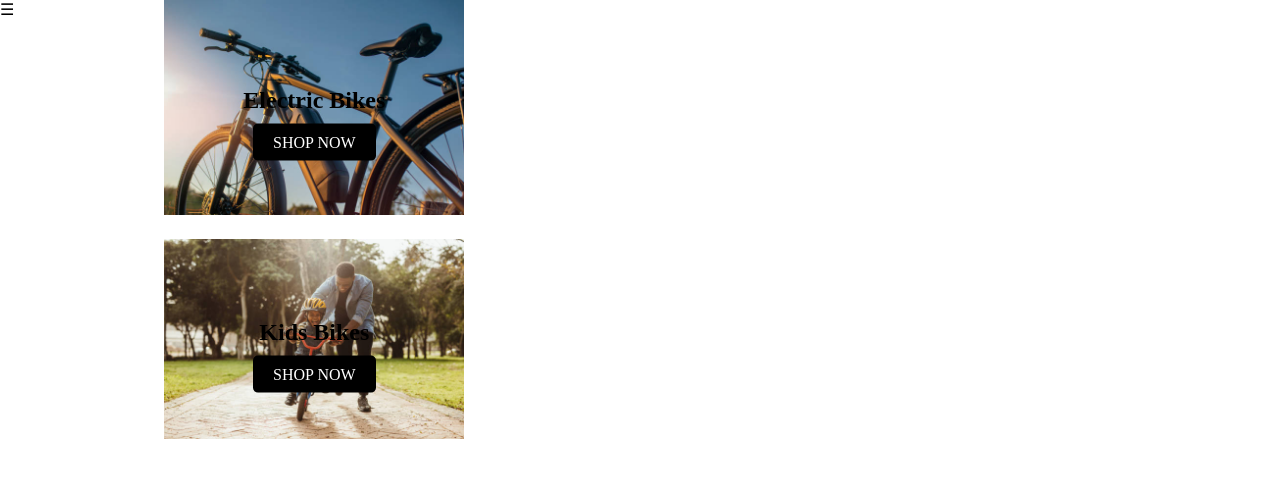
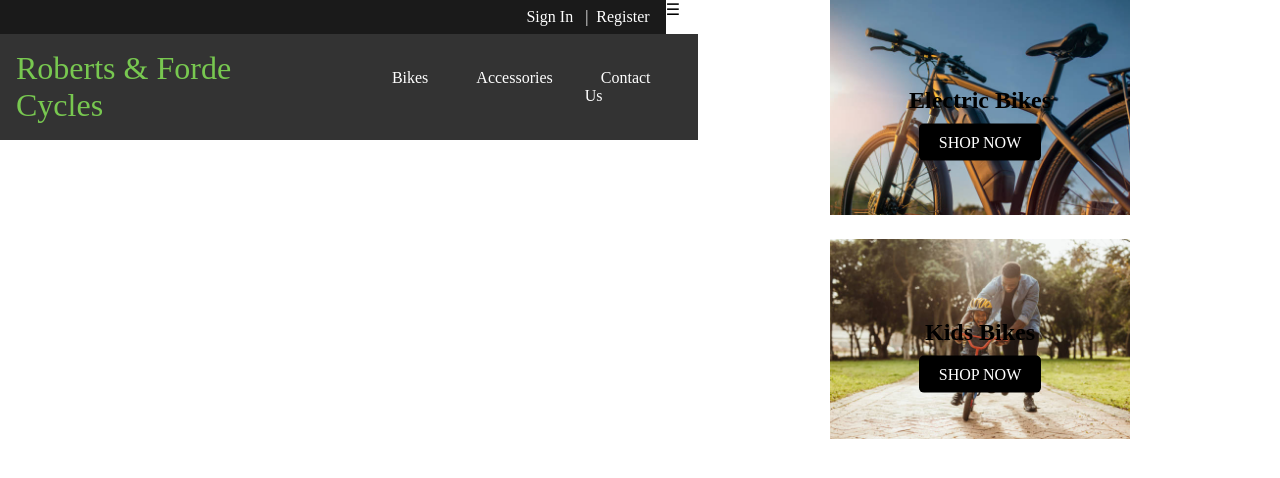
Before and after one commit to FordeTimmy/ppit, a React (Create React App) app: page /home in a window 1280 px wide. Shown: the top 478 px of the page. Built offline with nearby package versions, Linux system fonts and the light colour scheme.

Commit message:
updates and bug fixes

```diff
--- a/package.json
+++ b/package.json
@@ -12,7 +12,7 @@
     "firebase-admin": "^12.0.0",
     "react": "^18.2.0",
     "react-dom": "^18.2.0",
-    "react-router-dom": "^6.22.1",
+    "react-router-dom": "^6.22.3",
     "react-scripts": "5.0.1",
     "web-vitals": "^2.1.4"
   },
--- a/src/App.js
+++ b/src/App.js
@@ -2,6 +2,7 @@ import React from 'react';
 import { BrowserRouter as Router, Routes, Route } from 'react-router-dom';
 import Login from './componets/login'; // Import the Login component
 import Home from './componets/home'; // Import the Home component
+// import BikeDetails from './BikeDetails';
 
 
 function App() {
@@ -12,6 +13,7 @@ function App() {
         <Route path="/" element={<Login />} />
         {/* Route for the home page */}
         <Route path="/home" element={<Home />} />
+        {/* <Route path="/bike/:id" element={<BikeDetails />} /> */}
       </Routes>
     </Router>
   );
--- /dev/null
+++ b/src/componets/Navbar.css
@@ -0,0 +1,56 @@
+
+.navbar-header {
+  display: flex;
+  flex-direction: column;
+  background-color: #333;
+  color: white;
+}
+
+.top-bar {
+  padding: 0.5rem;
+  text-align: right;
+  background: #1a1a1a;
+}
+
+.top-link {
+  color: white;
+  padding: 0 0.5rem;
+  text-decoration: none;
+}
+
+.top-link:hover {
+  text-decoration: underline;
+}
+
+.navbar {
+  display: flex;
+  justify-content: space-between;
+  align-items: center;
+  padding: 1rem;
+}
+
+.brand-logo {
+  color: #78C850;
+  font-size: 2rem;
+  text-decoration: none;
+}
+
+.nav-links {
+  list-style: none;
+  display: flex;
+}
+
+.nav-item {
+  margin-left: 1rem;
+}
+
+.nav-link {
+  color: white;
+  text-decoration: none;
+  padding: 0.5rem 1rem;
+  transition: color 0.3s ease;
+}
+
+.nav-link:hover {
+  color: #78C850;
+}
--- /dev/null
+++ b/src/componets/Navbar.js
@@ -0,0 +1,34 @@
+import React from 'react';
+import { Link } from 'react-router-dom';
+import './navbar.css';
+
+const Navbar = () => {
+  return (
+    <header className="navbar-header">
+      <div className="top-bar">
+        <Link to="/sign-in" className="top-link">Sign In</Link> |
+        <Link to="/register" className="top-link">Register</Link>
+      </div>
+      <nav className="navbar">
+        <Link to="/" className="brand-logo">Roberts & Forde Cycles</Link>
+        <ul className="nav-links">
+          <li className="nav-item">
+            <Link to="/bikes" className="nav-link">Bikes</Link>
+            {/* Dropdown content could go here if needed */}
+          </li>
+          <li className="nav-item">
+            <Link to="/accessories" className="nav-link">Accessories</Link>
+            {/* Dropdown content could go here if needed */}
+          </li>
+          {/* More nav items here */}
+           <li className="nav-item">
+            <Link to="/contact" className="nav-link">Contact Us</Link>
+          </li>
+          {/* ... additional links and dropdowns as needed */}
+        </ul>
+      </nav>
+    </header>
+  );
+};
+
+export default Navbar;
--- a/src/componets/home.js
+++ b/src/componets/home.js
@@ -3,11 +3,13 @@ import ProductItem from './ProductItem';
 import './styles.css';
 import eBikeImage from '../images/E-bike.jpg';
 import kidsBikeImage from '../images/Kids-bike.jpg';
-import Sidebar from './Sidebar'; // Ensure this path is correct
+import Sidebar from './Sidebar';
+import Navbar from './Navbar'; // Import the Navbar component
 
 const HomePage = () => {
   return (
     <div className="home-page-container">
+      <Navbar /> {/* Include the Navbar component */}
       <Sidebar />
       <div className="product-list">
         <ProductItem
```
Also changed, not shown: src/componets/BikeDetails.js (added, +26 -0 lines), src/componets/bikesData.json (added, +44 -0 lines), src/componets/Ebikes.js (added), 1 other file (tests, documents, lock files or other folders).
